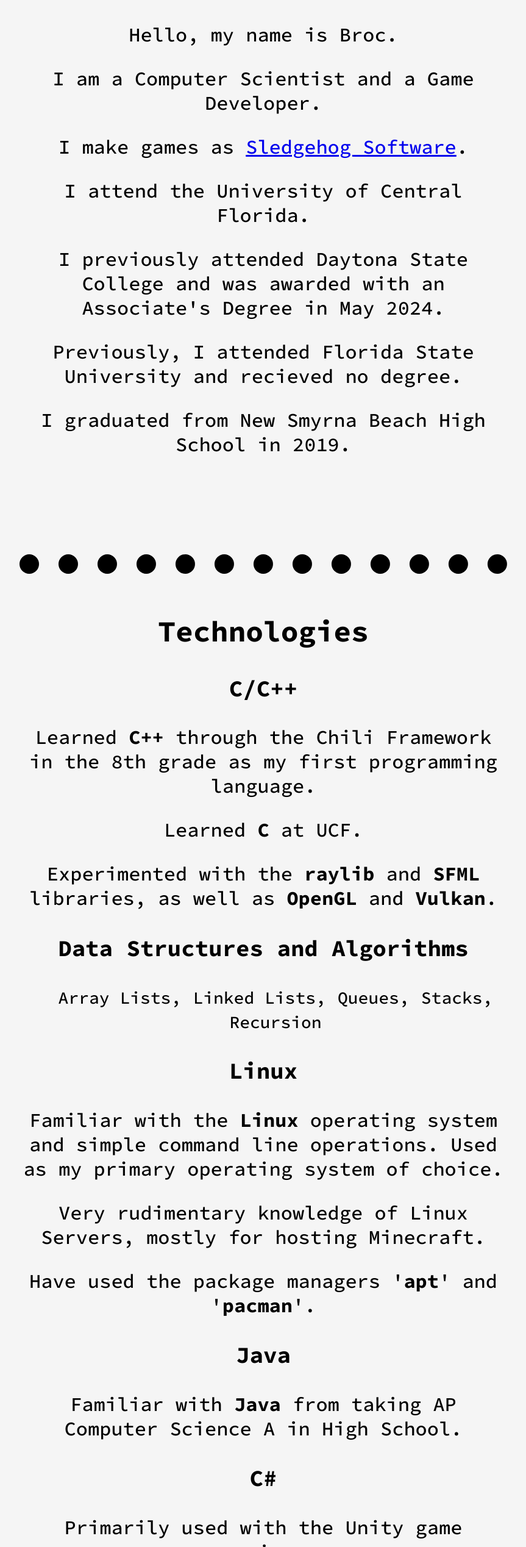
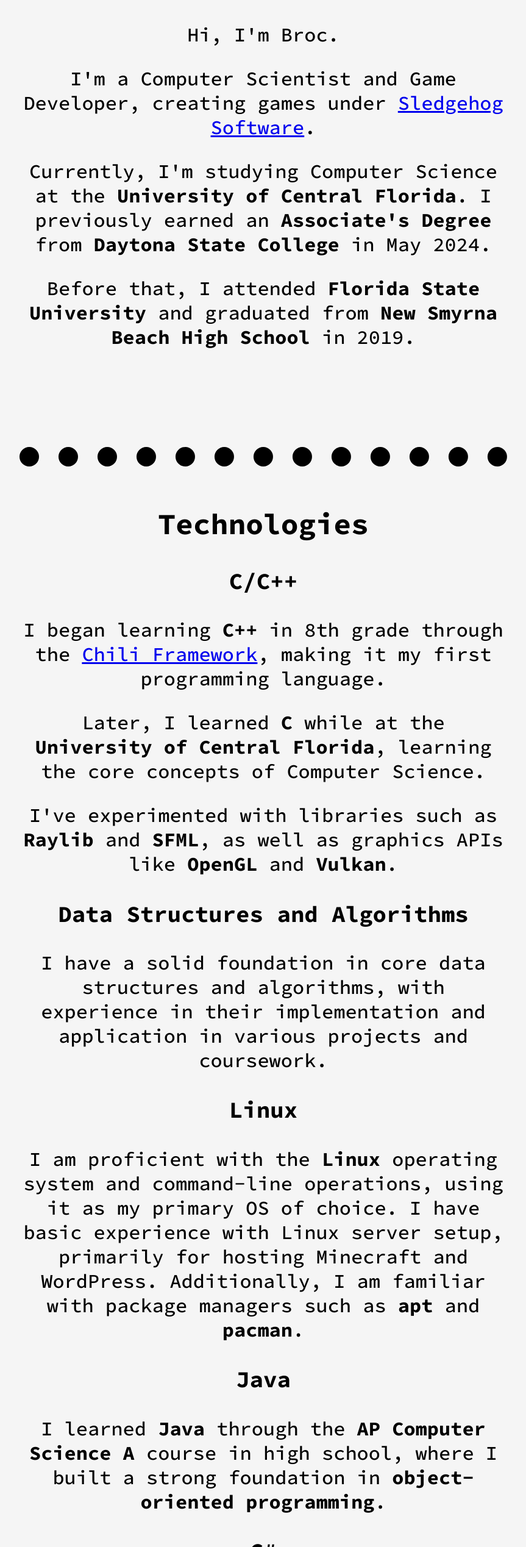
Before and after one commit to Battlefrog/personal-website, a plain HTML site: page index.html in a window 1280 px wide. Shown: the part 1000-3537 px from the top of the page at 61% size, without its empty margins (208-1071 px from the left). Drawn offline with Linux system fonts and the light colour scheme.

Commit message:
Much better text

```diff
--- a/index.html
+++ b/index.html
@@ -23,69 +23,51 @@
     <div class="seperation"></div>
 
     <h2 id="me">Me</h2>
-    <p>Hello, my name is Broc.</p>
-    <p>I am a Computer Scientist and a Game Developer.</p>
-    <p>I make games as <a href="https://www.sledgehogsoftware.com">Sledgehog Software</a>.</p>
-    <p>I attend the University of Central Florida.</p>
-    <p>I previously attended Daytona State College and was awarded with an Associate's Degree in May 2024.</p>
-    <p>Previously, I attended Florida State University and recieved no degree.</p>
-    <p>I graduated from New Smyrna Beach High School in 2019.</p>
+    <p>Hi, I'm Broc.</p>
+    <p>I'm a Computer Scientist and Game Developer, creating games under <a href="https://www.sledgehogsoftware.com">Sledgehog Software</a>.</p>
+    <p>Currently, I'm studying Computer Science at the <strong>University of Central Florida</strong>. I previously earned an <strong>Associate's Degree</strong> from <strong>Daytona State College</strong> in May 2024.</p>
+    <p>Before that, I attended <strong>Florida State University</strong> and graduated from <strong>New Smyrna Beach High School</strong> in 2019.</p>
 
     <div class="seperation"></div>
 
     <h2 id="technologies">Technologies</h2>
     <h3>C/C++</h3>
-    <p>Learned <b>C++</b> through the Chili Framework in the 8th grade as my first programming language.</p>
-    <p>Learned <b>C</b> at UCF.</p>
-    <p>Experimented with the <b>raylib</b> and <b>SFML</b> libraries, as well as <b>OpenGL</b> and <b>Vulkan</b>.</p>
+    <p>I began learning <strong>C++</strong> in 8th grade through the <a href="https://github.com/planetchili/chili_framework">Chili Framework</a>, making it my first programming language.</p>
+    <p>Later, I learned <strong>C</strong> while at the <strong>University of Central Florida</strong>, learning the core concepts of Computer Science.</p>
+    <p>I've experimented with libraries such as <strong>Raylib</strong> and <strong>SFML</strong>, as well as graphics APIs like <strong>OpenGL</strong> and <strong>Vulkan</strong>.</p>
     <h3>Data Structures and Algorithms</h3>
-    <ul>
-      <li>Array Lists,</li>
-      <li>Linked Lists,</li>
-      <li>Queues,</li>
-      <li>Stacks,</li>
-      <li>Recursion</li>
-    </ul>
+    <p>I have a solid foundation in core data structures and algorithms, with experience in their implementation and application in various projects and coursework.
     <h3>Linux</h3>
-    <p>Familiar with the <b>Linux</b> operating system and simple command line operations. Used as my primary operating system of choice.</p>
-    <p>Very rudimentary knowledge of Linux Servers, mostly for hosting Minecraft.</p>
-    <p>Have used the package managers '<b>apt</b>' and '<b>pacman</b>'.</p>
+    <p>I am proficient with the <strong>Linux</strong> operating system and command-line operations, using it as my primary OS of choice. I have basic experience with Linux server setup, primarily for hosting Minecraft and WordPress. Additionally, I am familiar with package managers such as <strong>apt</strong> and <strong>pacman</strong>.</p>
     <h3>Java</h3>
-    <p>Familiar with <b>Java</b> from taking AP Computer Science A in High School.</p>
+    <p>I learned <strong>Java</strong> through the <strong>AP Computer Science A</strong> course in high school, where I built a strong foundation in <strong>object-oriented programming</strong>.</p>
     <h3>C#</h3>
-    <p>Primarily used with the Unity game engine.</p>
-    <p>Some experiments with <b>WPF</b>, <b>MonoGame</b> & <b>XNA</b>.</p>
+    <p>I use <strong>C#</strong> in conjunction with <strong>Unity</strong> for game development. Additionally, I have also experimented with <strong>WPF</strong> for desktop applications and frameworks like <strong>MonoGame</strong> and <strong>XNA</strong>.</p>
     <h3>Godot Engine</h3>
-    <p>My primary game engine of choice. Multiple years of experience with <b>Godot 3.x</b> to create <b>A Frail Qubit</b>, a soon-to-be released Steam game.</p>
+    <p>The Godot Engine is my primary tool for game development, with multiple years of experience using <strong>Godot 3.x</strong> and <strong>Godot 4.x</strong>. I am currently creating <strong>A Frail Qubit</strong>, an upcoming game set to release on Steam.</p>
     <h3>Python</h3>
-    <p>Used at DSC to introduce programming.</p>
-    <p>Mostly used for <b>Leetcode</b>, <b>Pygame</b>, and through experiments in <b>Deep Learning</b>.</p>
+    <p>I was introduced to <strong>Python</strong> during my time at <strong>Daytona State College</strong>. I have since used it extensively for solving challenges on <strong>LeetCode</strong>, and experimenting with Deep Learning applications with <strong>Keras</strong>.</p>
     <h3>HTML, CSS, JS</h3>
-    <p>Basic knowledge of <b>HTML & CSS</b> to create various websites.</p>
-    <p>Beginner knowledge of <b>JavaScript</b>, mostly to create Discord bots.</p>
+    <p>I have a solid understanding of <b>HTML & CSS</b> to create websites. I have also used <b>JavaScript</b>, mostly to create Discord bots.</p>
 
     <div class="seperation"></div>
 
     <h2 id="work">Work History</h2>
     <p class="year">Summer 2021</p>
     <h3>Planet Fitness</h3>
-    <p>My first job.</p>
-    <p>Sat at the Front Desk and checked people in, gave tours, as well as cleaned and closed the store.</p>
+    <p>My first job involved working at the <strong>Front Desk</strong>, where I greeted members, checked them in, and provided guided tours of the gym. I was also responsible for cleaning and assisting with closing procedures to maintain a welcoming environment.</p>
     <h3>Publix</h3>
-    <p>Hired on as Front Service Clerk in August.</p>
-    <p>Within a couple of months, I was promoted to a Cashier.</p>
+    <p>I began working at <strong>Publix</strong> in August 2021 as a <strong>Front Service Clerk</strong>, bagging groceries and spending hours gathering carts from the parking lot.</p>
     <p class="year">2022</p>
-    <p>I excelled at engaging with customers and my coworkers.</p>
+    <p>Within a few months, I was promoted to <strong>Cashier</strong>, where I excelled in engaging with both customers and coworkers.</p>
     <p class="year">2023, 2024</p>
-    <p>I transferred to the Grocery department as a Stock Clerk.</p>
-    <p>I continued to excel at my work.</p>
+    <p>I later transitioned to the <strong>Grocery department</strong> as a <strong>Stock Clerk</strong>, continuing to deliver high-quality work and maintain strong relationships with my team.</p>
     <h3><a href="https://github.com/Battlefrog">GitHub</a></h3>
     <h4>Sample GitHub repositories:</h4>
     <ul>
         <li><a href="https://github.com/Battlefrog/battlefrog.github.io">Sledgehog Software's Website</a></li>
         <li><a href="https://github.com/Battlefrog/Cubytes-Godot">A Frail Qubit's Source Code</a></li>
     </ul>
-
     <div class="seperation"></div>
 </body>
 </html>
```
